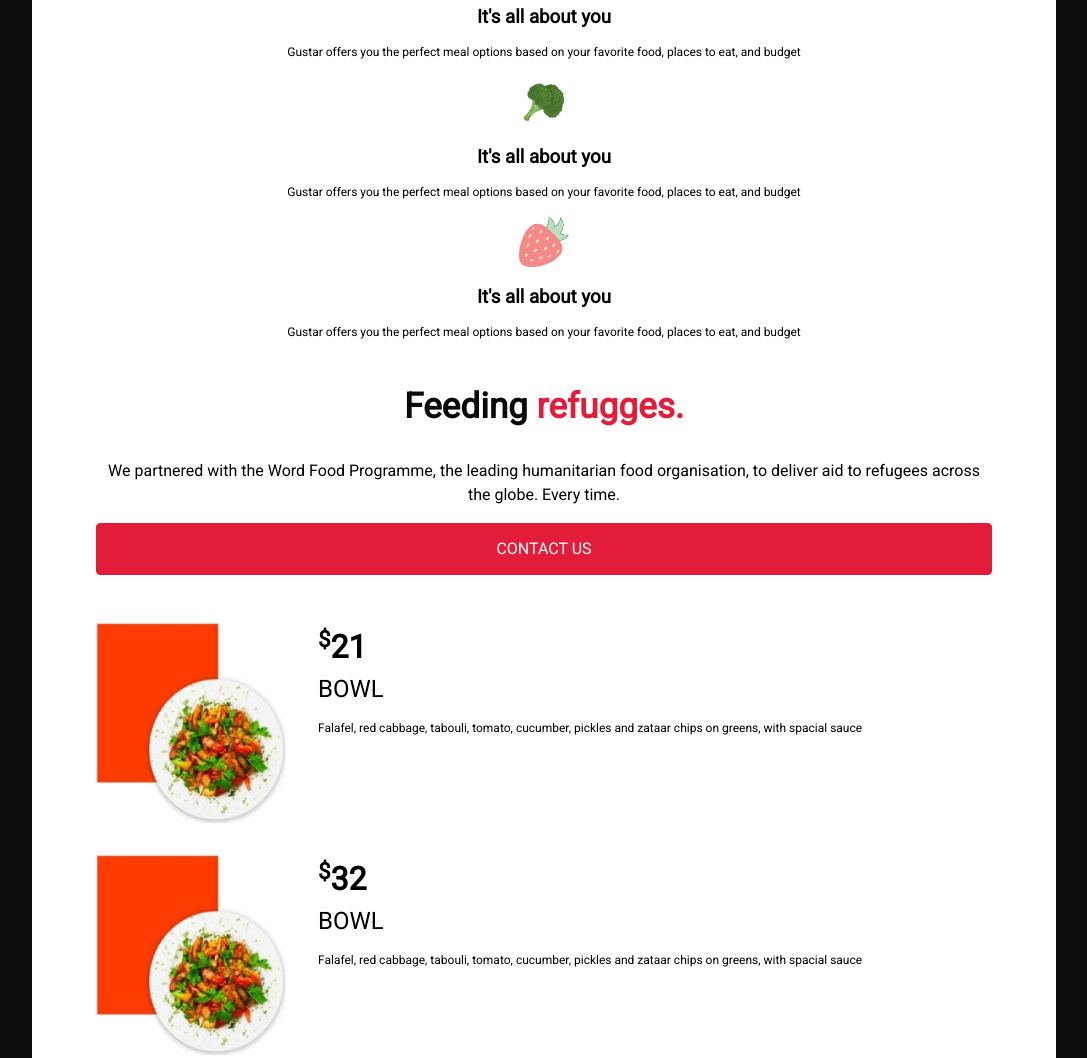
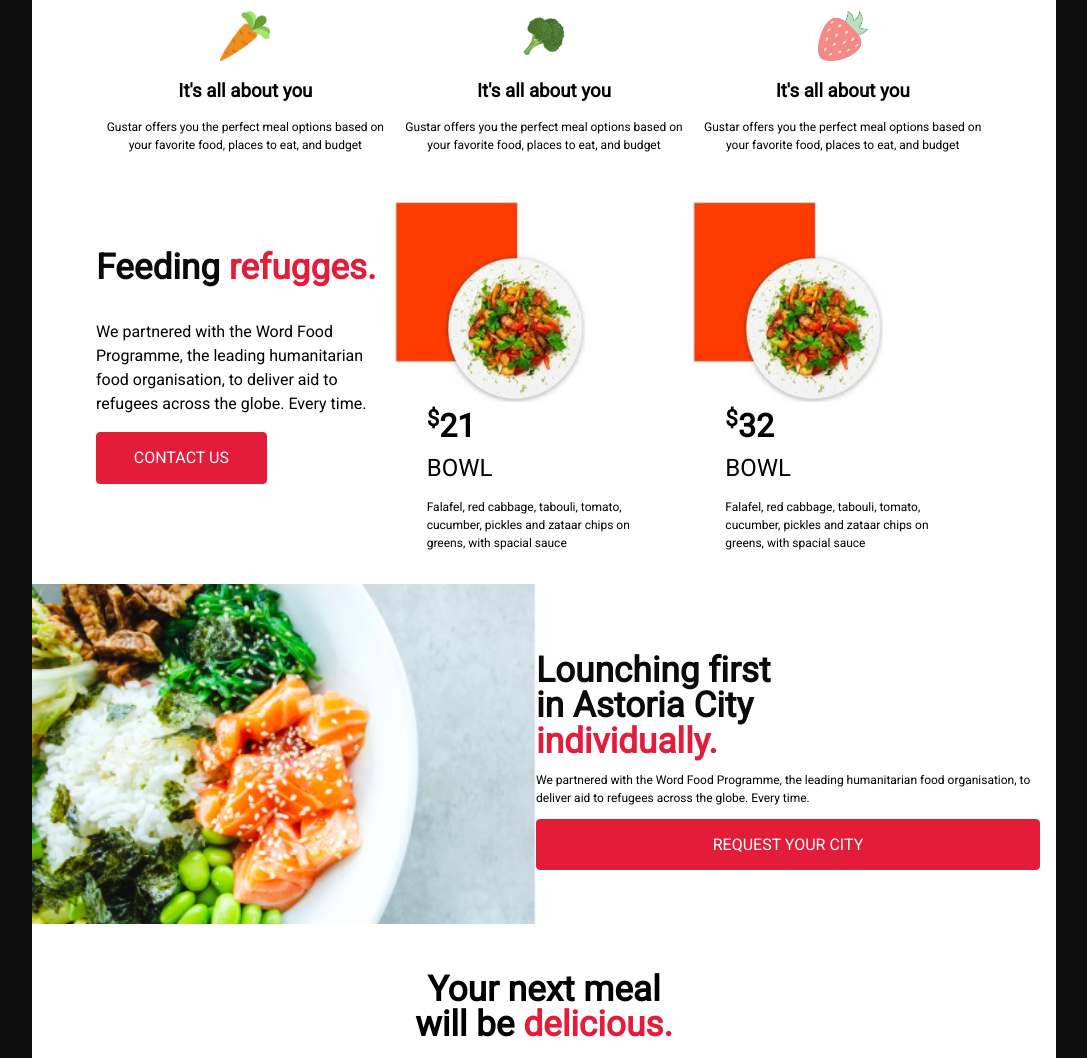
Before and after one commit to aberonja/learning-project, a plain HTML site: page index.html in a window 1280 px wide. Shown: the part 780-1838 px from the top of the page, without its empty margins (96-1183 px from the left). Drawn offline with Linux system fonts and the light colour scheme.

Commit message:
@media 769 change direction of elements

```diff
--- a/index.html
+++ b/index.html
@@ -106,7 +106,6 @@
           </div>
           <div class="meals">
             <div class="refugee-block">
-
               <h4 class="refugees-title">
                 Feeding
                 <span class="red-span">refugges.  </span>
@@ -116,8 +115,7 @@
                 humanitarian food organisation, to deliver aid to refugees
                 across the globe. Every time.
               </p>
-
-              <button class="button">CONTACT US</button>
+              <button class="button button-margin" >CONTACT US</button>
             </div>
             <div class="meal-block">
               <img
@@ -191,14 +189,14 @@
         Deciding where to eat? Gustar suggests meals from local<br />
        restaurants catered to your tastes.
       </p>
-      <div class="input-button-field">
+      <div class="input-button-field input-padding" >
         <input
           type="email"
           name="email"
           class="email"
           placeholder="Enter your email"
         />
-        <button class="button">JOIN THE WAITLIST</button>
+        <button class="button " >JOIN THE WAITLIST</button>
       </div>
     </footer>
     </main>
--- a/style.css
+++ b/style.css
@@ -190,12 +190,6 @@ a:hover {
   line-height: 1em;
   margin-bottom: 1em;
 }
-/*
-.text-refugees {
-  font-size: 0.75em;
-  margin-bottom: 1em;
-  text-align: center;
-} */
 
 .meal-block {
   display: flex;
@@ -300,6 +294,10 @@ footer {
     padding: 0 3em;
   }
 
+  .big-meal-photo {
+    width: 100%;
+  }
+
   p {
     text-align: start;
   }
@@ -337,6 +335,7 @@ footer {
     align-items: center;
     justify-content: space-between;
     width: 100%;
+    text-align: left;
   }
 
   .part-one {
@@ -350,6 +349,69 @@ footer {
     font-size: 4em;
     line-height: 1.1em;
   }
+
+  .paragraf-text {
+    text-align: left;
+  }
+
+  .about-you {
+    flex-direction: row;
+  }
+
+  .vege-text {
+    text-align: center;
+  }
+
+  .meals {
+    flex-direction: row;
+  }
+
+  .refugee-block {
+    flex-grow: 1;
+    width: 0;
+    padding-top: 3em;
+  }
+
+  .refugees-title {
+    text-align: left;
+  }
+  .button-margin {
+    margin-right: 8em;
+  }
+
+  .meal-block {
+    flex-grow: 1;
+    width: 0;
+    flex-direction: column;
+  }
+
+  .third-section {
+    flex-direction: row;
+    background-color: #ffffff;
+    padding: 0em 1em 3em 0em;
+  }
+
+  .meal-photo {
+    flex-grow: 1;
+    width: 0;
+  }
+
+  .city {
+    flex-direction: column;
+    flex-grow: 1;
+    width: 0;
+  }
+
+  .city-title {
+    text-align: left;
+  }
+
+  .text-city {
+    text-align: left;
+  }
+}
+.input-padding {
+  padding: 0em 8em;
 }
 
 @media only screen and (min-width: 992px) {
```
